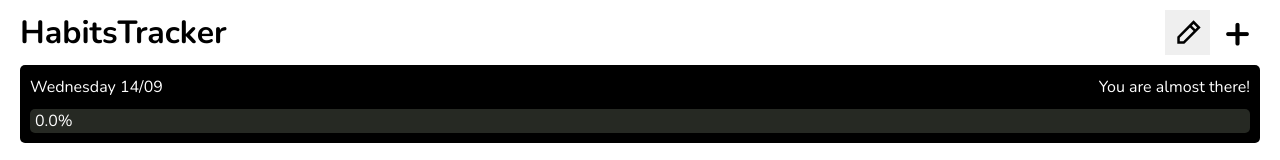
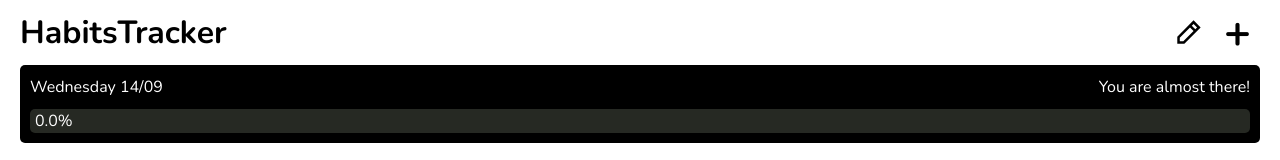
Before and after one commit to lightcom1/habits-tracker, a React (Vite) app: page / in a window 1280 px wide. Shown: the top 160 px of the page. Built offline with nearby package versions, Linux system fonts and the light colour scheme.

Commit message:
added maskable icon

```diff
--- a/src/components/header/Header.module.scss
+++ b/src/components/header/Header.module.scss
@@ -19,6 +19,7 @@
 			display: flex;
 			align-items: center;
 			justify-content: center;
+			background-color: #fff;
 
 			img {
 				transition: rotate 0.3s ease;
--- a/vite.config.ts
+++ b/vite.config.ts
@@ -28,7 +28,7 @@ export default defineConfig({
 						src: 'brain192Mask.png',
             sizes: '192x192',
 						type: 'image/png',
-						purpose: 'any maskable'
+						purpose: 'maskable'
 					}
         ]
       }
```
